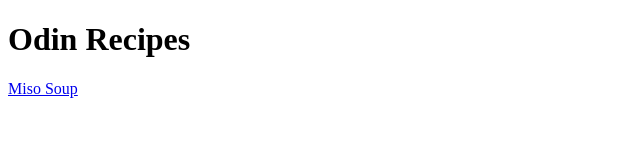
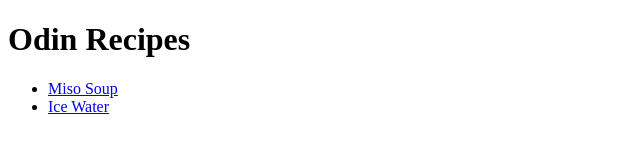
Before and after one commit to mathdragon/odin-recipes, a plain HTML site: page index.html in a window 1280 px wide. Shown: the whole page, without its empty margins (0-640 px from the left). Drawn offline with Linux system fonts and the light colour scheme.

Commit message:
put recipes in a list

```diff
--- a/index.html
+++ b/index.html
@@ -8,6 +8,9 @@
 </head>
 <body>
     <h1>Odin Recipes</h1>
-    <a href="./recipes/misosoup.html">Miso Soup</a>
+    <ul>
+    <li><a href="./recipes/misosoup.html">Miso Soup</a></li>
+    <li><a href="./recipes/icewater.html">Ice Water</a></li>
+    </ul>
 </body>
 </html>
```
